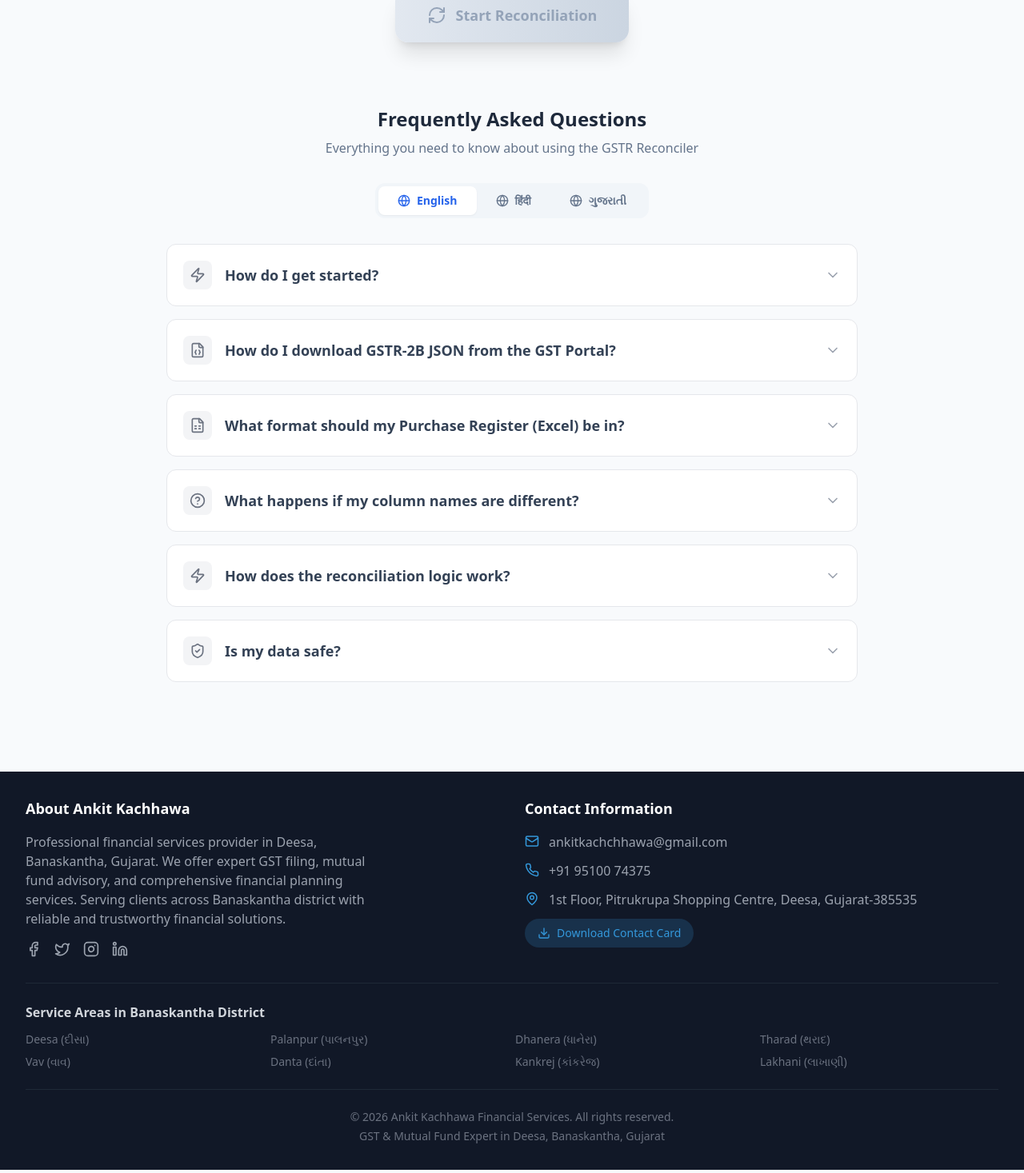
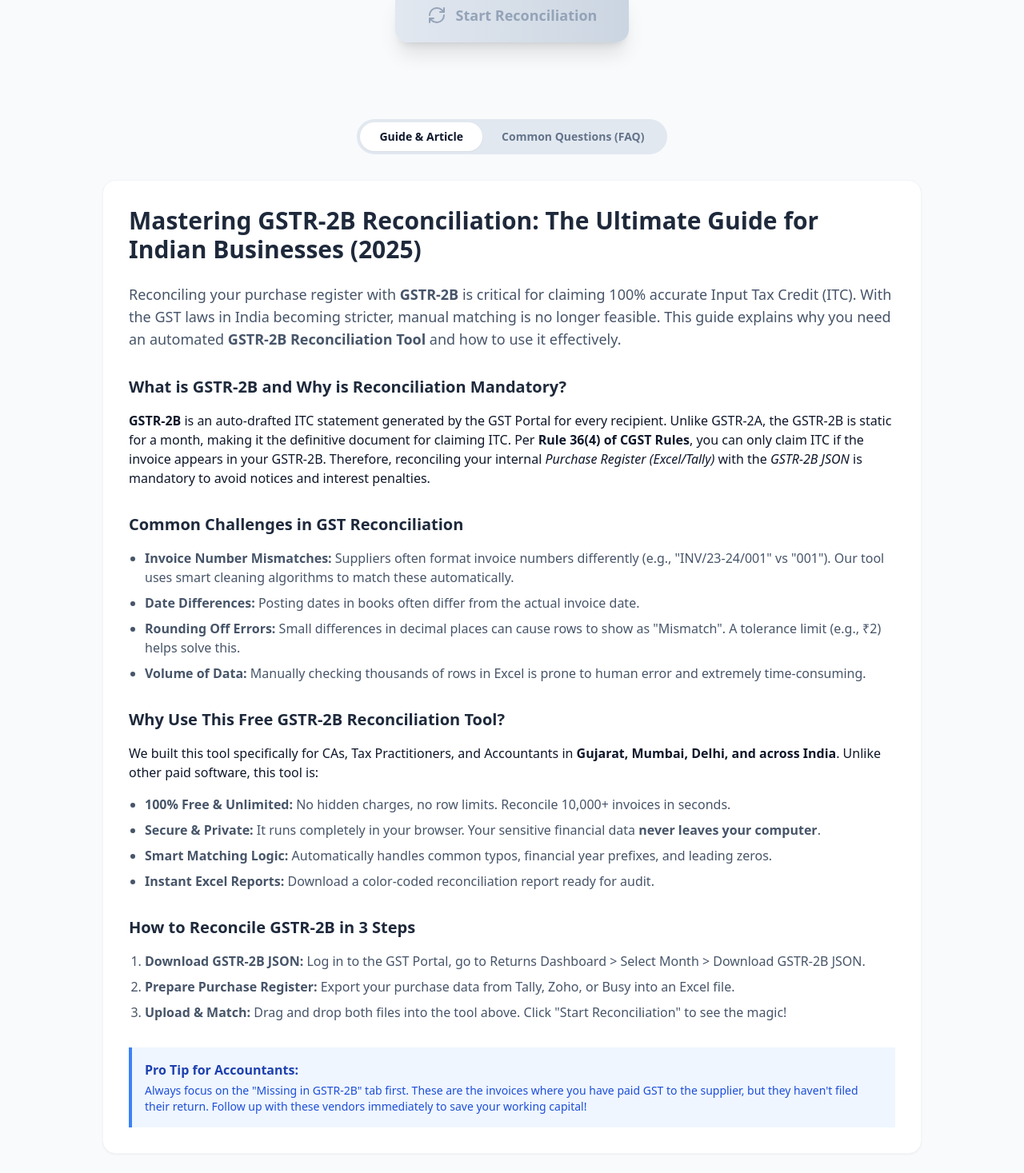
Before and after one commit to AnkitKachhawa1/gst, a Next.js app: page / in a window 1280 px wide. Shown: the part 643-2110 px from the top of the page at 80% size. Built offline with nearby package versions, Linux system fonts and the light colour scheme.

Commit message:
feat(content): add SEO article section and tab navigation on home page

```diff
--- a/src/app/page.tsx
+++ b/src/app/page.tsx
@@ -10,11 +10,13 @@ import { runReconciliation } from '@/utils/reconciliation';
 import { RefreshCw, Download, RotateCcw, Map as MapIcon, AlertCircle, CheckCircle2, FileSpreadsheet } from 'lucide-react';
 import { v4 as uuidv4 } from 'uuid';
 import { FAQSection } from '@/components/FAQSection';
+import { ArticleSection } from '@/components/ArticleSection';
 import { motion, AnimatePresence } from 'framer-motion';
 
 export default function Home() {
   const [step, setStep] = useState<'UPLOAD' | 'RESULTS'>('UPLOAD');
   const [loading, setLoading] = useState(false);
+  const [infoTab, setInfoTab] = useState<'ARTICLE' | 'FAQ'>('ARTICLE');
 
   // Files
   const [gstrFiles, setGstrFiles] = useState<File[]>([]);
@@ -405,8 +407,32 @@ export default function Home() {
                             </motion.button>
                         </div>
 
-                        <div className="mt-12">
-                          <FAQSection />
+                        <div className="mt-24">
+                          <div className="flex justify-center mb-8">
+                             <div className="bg-slate-200 p-1 rounded-full flex">
+                                <button
+                                  onClick={() => setInfoTab('ARTICLE')}
+                                  className={`px-6 py-2 rounded-full text-sm font-bold transition-all ${infoTab === 'ARTICLE' ? 'bg-white text-slate-900 shadow-sm' : 'text-slate-500 hover:text-slate-700'}`}
+                                >
+                                  Guide & Article
+                                </button>
+                                <button
+                                  onClick={() => setInfoTab('FAQ')}
+                                  className={`px-6 py-2 rounded-full text-sm font-bold transition-all ${infoTab === 'FAQ' ? 'bg-white text-slate-900 shadow-sm' : 'text-slate-500 hover:text-slate-700'}`}
+                                >
+                                  Common Questions (FAQ)
+                                </button>
+                             </div>
+                          </div>
+
+                          <motion.div
+                            key={infoTab}
+                            initial={{ opacity: 0, y: 10 }}
+                            animate={{ opacity: 1, y: 0 }}
+                            transition={{ duration: 0.3 }}
+                          >
+                             {infoTab === 'ARTICLE' ? <ArticleSection /> : <FAQSection />}
+                          </motion.div>
                         </div>
                     </div>
                  </motion.div>
--- /dev/null
+++ b/src/components/ArticleSection.tsx
@@ -0,0 +1,59 @@
+import React from 'react';
+
+export function ArticleSection() {
+  return (
+    <article className="prose prose-slate max-w-none bg-white p-8 rounded-2xl shadow-sm border border-slate-100">
+      <h2 className="text-3xl font-bold text-slate-800 mb-6">Mastering GSTR-2B Reconciliation: The Ultimate Guide for Indian Businesses (2025)</h2>
+
+      <p className="lead text-lg text-slate-600 mb-6">
+        Reconciling your purchase register with <strong>GSTR-2B</strong> is critical for claiming 100% accurate Input Tax Credit (ITC).
+        With the GST laws in India becoming stricter, manual matching is no longer feasible. This guide explains why you need an
+        automated <strong>GSTR-2B Reconciliation Tool</strong> and how to use it effectively.
+      </p>
+
+      <h3 className="text-xl font-bold text-slate-800 mt-8 mb-4">What is GSTR-2B and Why is Reconciliation Mandatory?</h3>
+      <p>
+        <strong>GSTR-2B</strong> is an auto-drafted ITC statement generated by the GST Portal for every recipient.
+        Unlike GSTR-2A, the GSTR-2B is static for a month, making it the definitive document for claiming ITC.
+        Per <strong>Rule 36(4) of CGST Rules</strong>, you can only claim ITC if the invoice appears in your GSTR-2B.
+        Therefore, reconciling your internal <em>Purchase Register (Excel/Tally)</em> with the <em>GSTR-2B JSON</em> is mandatory
+        to avoid notices and interest penalties.
+      </p>
+
+      <h3 className="text-xl font-bold text-slate-800 mt-8 mb-4">Common Challenges in GST Reconciliation</h3>
+      <ul className="list-disc pl-5 space-y-2 text-slate-600">
+        <li><strong>Invoice Number Mismatches:</strong> Suppliers often format invoice numbers differently (e.g., "INV/23-24/001" vs "001"). Our tool uses smart cleaning algorithms to match these automatically.</li>
+        <li><strong>Date Differences:</strong> Posting dates in books often differ from the actual invoice date.</li>
+        <li><strong>Rounding Off Errors:</strong> Small differences in decimal places can cause rows to show as "Mismatch". A tolerance limit (e.g., ₹2) helps solve this.</li>
+        <li><strong>Volume of Data:</strong> Manually checking thousands of rows in Excel is prone to human error and extremely time-consuming.</li>
+      </ul>
+
+      <h3 className="text-xl font-bold text-slate-800 mt-8 mb-4">Why Use This Free GSTR-2B Reconciliation Tool?</h3>
+      <p>
+        We built this tool specifically for CAs, Tax Practitioners, and Accountants in <strong>Gujarat, Mumbai, Delhi, and across India</strong>.
+        Unlike other paid software, this tool is:
+      </p>
+      <ul className="list-disc pl-5 space-y-2 text-slate-600 mt-4">
+        <li><strong>100% Free & Unlimited:</strong> No hidden charges, no row limits. Reconcile 10,000+ invoices in seconds.</li>
+        <li><strong>Secure & Private:</strong> It runs completely in your browser. Your sensitive financial data <strong>never leaves your computer</strong>.</li>
+        <li><strong>Smart Matching Logic:</strong> Automatically handles common typos, financial year prefixes, and leading zeros.</li>
+        <li><strong>Instant Excel Reports:</strong> Download a color-coded reconciliation report ready for audit.</li>
+      </ul>
+
+      <h3 className="text-xl font-bold text-slate-800 mt-8 mb-4">How to Reconcile GSTR-2B in 3 Steps</h3>
+      <ol className="list-decimal pl-5 space-y-2 text-slate-600">
+        <li><strong>Download GSTR-2B JSON:</strong> Log in to the GST Portal, go to Returns Dashboard &gt; Select Month &gt; Download GSTR-2B JSON.</li>
+        <li><strong>Prepare Purchase Register:</strong> Export your purchase data from Tally, Zoho, or Busy into an Excel file.</li>
+        <li><strong>Upload & Match:</strong> Drag and drop both files into the tool above. Click "Start Reconciliation" to see the magic!</li>
+      </ol>
+
+      <div className="bg-blue-50 border-l-4 border-blue-500 p-4 mt-8">
+        <p className="font-semibold text-blue-800">Pro Tip for Accountants:</p>
+        <p className="text-blue-700 text-sm mt-1">
+          Always focus on the "Missing in GSTR-2B" tab first. These are the invoices where you have paid GST to the supplier,
+          but they haven't filed their return. Follow up with these vendors immediately to save your working capital!
+        </p>
+      </div>
+    </article>
+  );
+}
```
